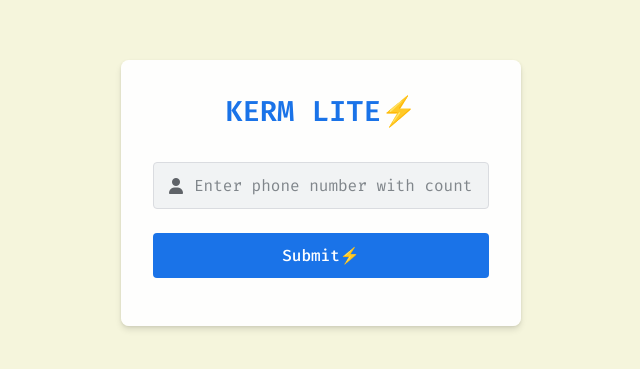
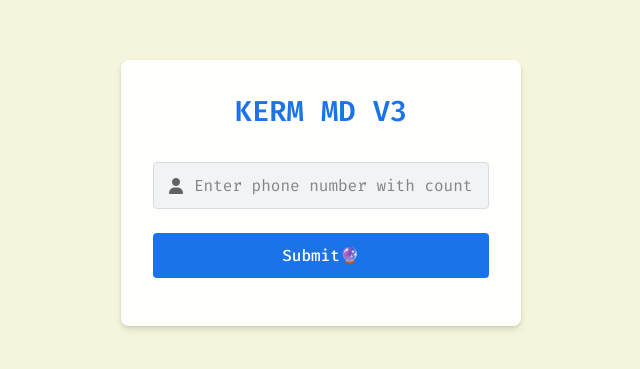
Before and after one commit to RayanHack5/Lev3-kg, a website: page pair.html in a window 1280 px wide. Shown: the part 207-576 px from the top of the page, without its empty margins (319-959 px from the left). Drawn offline with nearby package versions, Linux system fonts and the light colour scheme.

Commit message:
Update pair.html

```diff
--- a/pair.html
+++ b/pair.html
@@ -3,7 +3,7 @@
  <head>
   <meta charset="UTF-8" />
   <meta name="viewport" content="width=device-width, initial-scale=1.0" />
-  <title>KERM LITE PAIRING</title>
+  <title>KERM MD V3 PAIRING</title>
   <link rel="stylesheet" href="https://cdnjs.cloudflare.com/ajax/libs/font-awesome/6.4.0/css/all.min.css" />
   <link href="https://fonts.googleapis.com/css2?family=Fira+Code:wght@300;400;500;600;700&display=swap" rel="stylesheet" />
   <style>
@@ -168,7 +168,7 @@
  <body>
   <div class="container">
    <div class="header">
-    <h1>KERM LITE⚡️</h1>
+    <h1>KERM MD V3</h1>
    </div>
    <div class="main">
     <form>
@@ -176,7 +176,7 @@
       <i class="fa fa-user"></i>
       <input type="tel" id="number" placeholder="Enter phone number with country code" required />
      </div>
-     <button id="submit">Submit⚡️</button>
+     <button id="submit">Submit🔮</button>
      <main id="pair"></main>
     </form>
    </div>
@@ -196,7 +196,7 @@
     let text = document.getElementById('copy').innerText
     let obj = document.getElementById('copy')
     await navigator.clipboard.writeText(obj.innerText.replace('CODE: ', ''))
-    obj.innerText = 'COPIED⚡️'
+    obj.innerText = 'COPIED❤️'
     obj.style = 'color:blue;font-weight:bold'
     obj.size = '5'
     setTimeout(() => {
```
